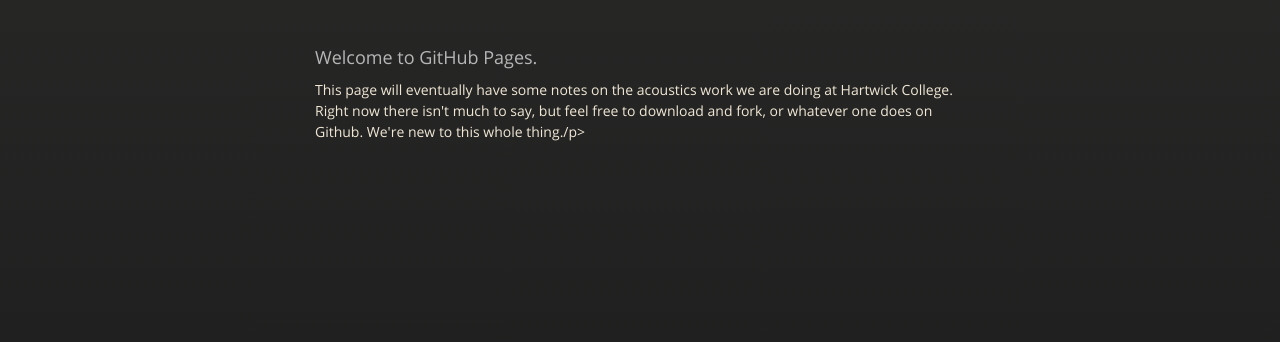
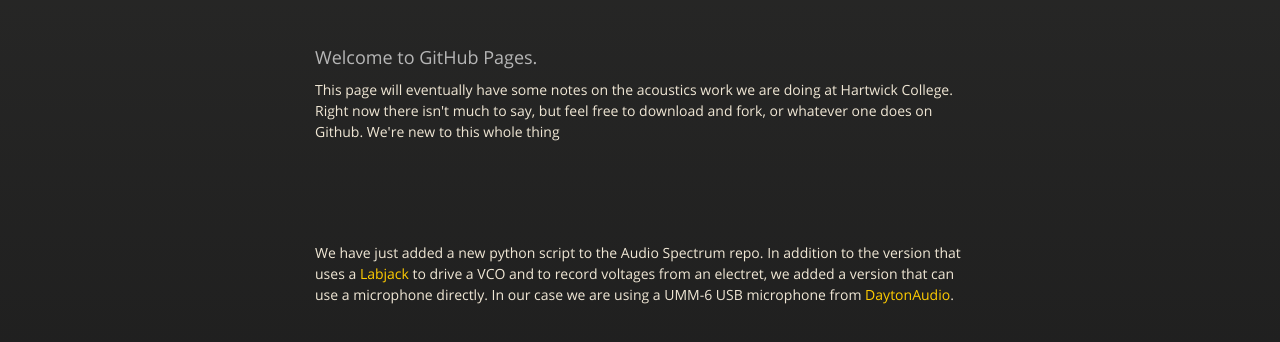
Before and after one commit to HartwickChaosLab/Audio-Spectrum, a plain HTML site: page index.html in a window 1280 px wide. Shown: the part 226-568 px from the top of the page. Drawn offline with nearby package versions, Linux system fonts and the light colour scheme.

Commit message:
Update index.html

```diff
--- a/index.html
+++ b/index.html
@@ -41,7 +41,14 @@
         <h3>
 <a name="welcome-to-HartwickChaosLab-Acoustics-pages" class="anchor" href="#welcome-to-HartwickChaosLab-Acoustics-pages"><span class="octicon octicon-link"></span></a>Welcome to GitHub Pages.</h3>
 
-<p>This page will eventually have some notes on the acoustics work we are doing at Hartwick College. Right now there isn't much to say, but feel free to download and fork, or whatever one does on Github. We're new to this whole thing./p>
+<p>This page will eventually have some notes on the acoustics work we are doing at Hartwick College. Right now there isn't much to say, but feel free to download and fork, or whatever one does on Github. We're new to this whole thing<p>
+<section>
+  We have just added a new python script to the Audio Spectrum repo. In addition to the version that uses a <a href=
+  "http://www.labjack.com">Labjack</a> to drive a VCO and to record voltages from an electret, we added a version that can use a
+  microphone directly. In our case we are using a UMM-6 USB microphone from <a href="http://www.daytonaudio.com"> DaytonAudio</a>.
+
+</section>
+
 
 
   </body>
```
